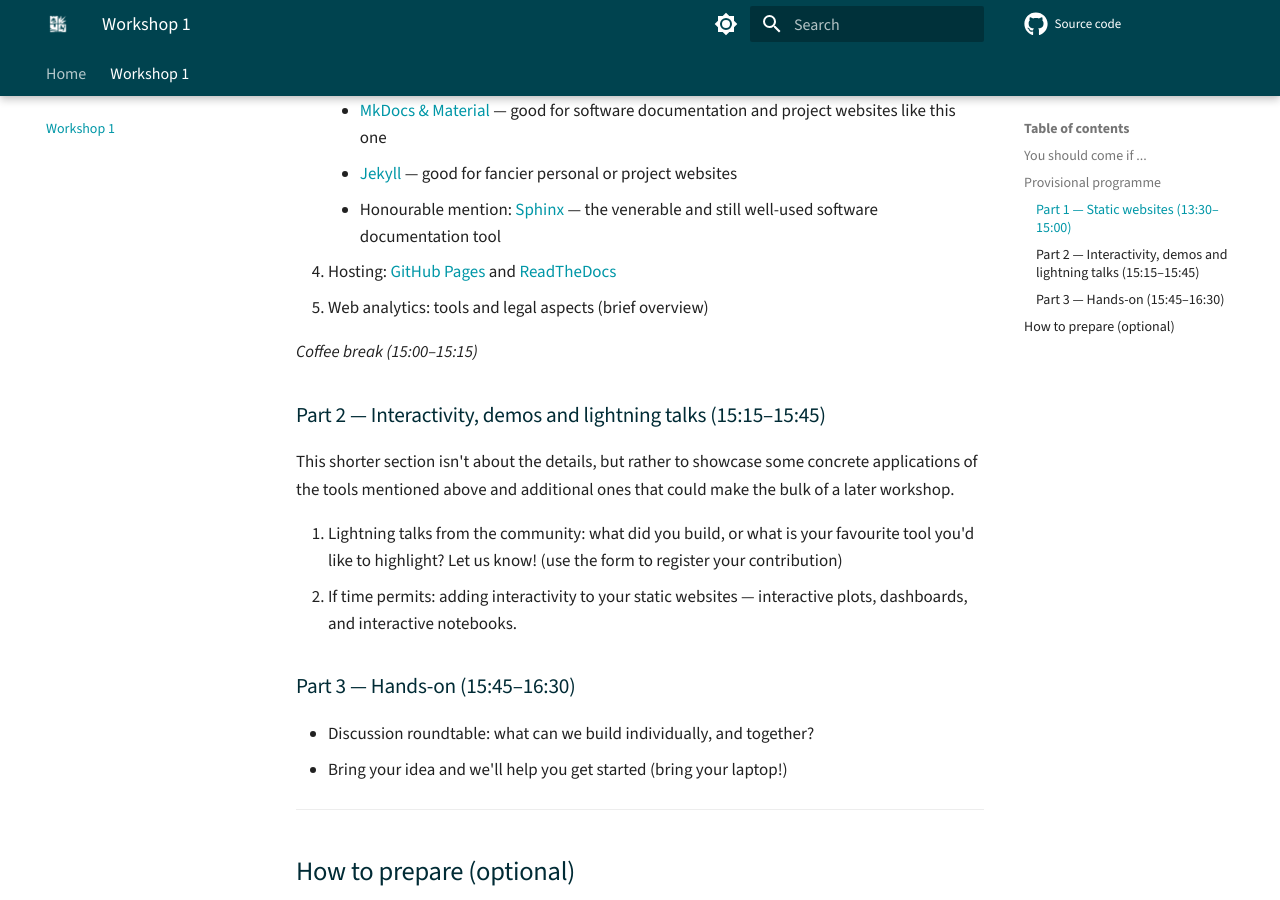
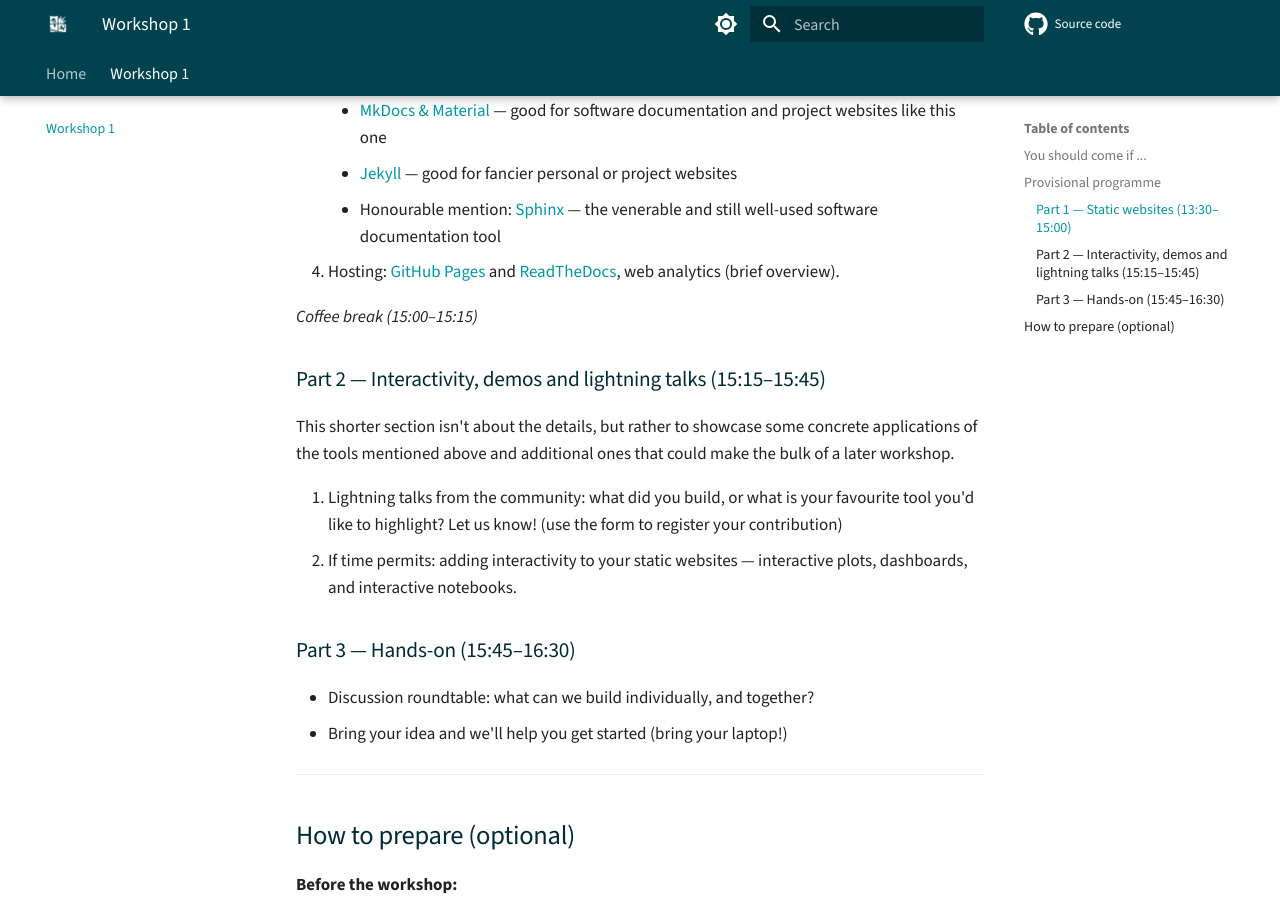
Before and after one commit to bristol-glaciology/geog-digital-tools, an MkDocs documentation site: the page built from docs/workshop-1/index.md, in a window 1280 px wide and 900 px high, scrolled down 1771 px. Built offline with MkDocs 1.6.1 and Material for MkDocs 9.7.7, drawn with Linux system fonts in a browser that asks for light colours; comment, search, counter and statistics services are not loaded.

Commit message:
minimal change

```diff
--- a/docs/workshop-1/index.md
+++ b/docs/workshop-1/index.md
@@ -48,8 +48,7 @@
     - [MkDocs & Material](https://squidfunk.github.io/mkdocs-material/) — good for software documentation and project websites like this one
     - [Jekyll](https://jekyllrb.com/) — good for fancier personal or project websites
     - Honourable mention: [Sphinx](https://www.sphinx-doc.org) — the venerable and still well-used software documentation tool
-4. Hosting: [GitHub Pages](https://docs.github.com/en/pages) and [ReadTheDocs](https://about.readthedocs.com)
-5. Web analytics: tools and legal aspects (brief overview)
+4. Hosting: [GitHub Pages](https://docs.github.com/en/pages) and [ReadTheDocs](https://about.readthedocs.com), web analytics (brief overview).
 
 *Coffee break (15:00–15:15)*
 
```
